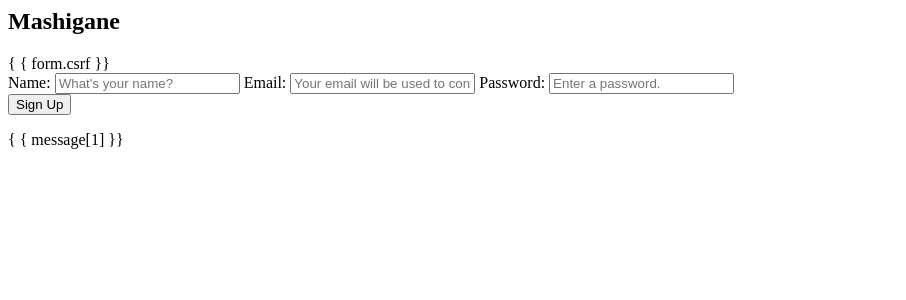
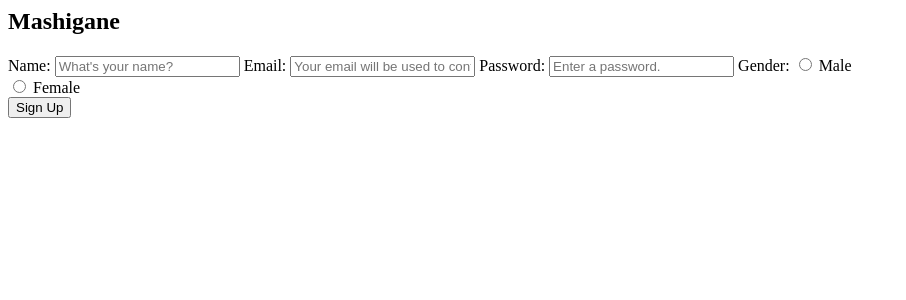
Before and after one commit to Geulmaster/Web_api, a Flask app: page / in a window 1280 px wide. Shown: the top 300 px of the page, without its empty margins (0-906 px from the left). Run offline with Flask 2, Linux system fonts and the light colour scheme.

Commit message:
Add radiobuttons

```diff
--- a/app.py
+++ b/app.py
@@ -6,9 +6,9 @@ app = Flask(__name__)
 app.config['SECRET_KEY'] = '7d441f27d441f27567d441f2b6176a'
 
 class ReusableForm(Form):
-    name = TextField('Name:', validators=[validators.required()])
-    email = TextField('Email:', validators=[validators.required(), validators.Length(min=6, max=35)])
-    password = TextField('Password:', validators=[validators.required(), validators.Length(min=3, max=35)])
+    name = TextField('Name:', validators=[validators.DataRequired()])
+    email = TextField('Email:', validators=[validators.DataRequired(), validators.Length(min=6, max=35)])
+    password = TextField('Password:', validators=[validators.DataRequired(), validators.Length(min=3, max=35)])
 
     @app.route("/", methods=['GET', 'POST'])
     def hello():
@@ -19,7 +19,8 @@ class ReusableForm(Form):
             name=request.form['name']
             password=request.form['password']
             email=request.form['email']
-            print(name, " ", email, " ", password) # In future projects I can jsonify these details
+            gender = request.form['options']
+            print(name, email, password, gender) # In future projects I can jsonify these details
 
         if form.validate():
             flash('Thanks for registration ' + name)
@@ -30,7 +31,6 @@ class ReusableForm(Form):
 
 @app.route("/about")
 def about():
-
     return render_template("about.html")
 
 if __name__ == "__main__":
--- a/templates/index.html
+++ b/templates/index.html
@@ -1,7 +1,6 @@
 <div class="container">
     <h2>Mashigane</h2>
     <form action="" method="post" role="form">
-        { { form.csrf }}
     <div class="form-group">
           <label for="name">Name:</label>
     <input type="text" class="form-control" id="name" name="name" placeholder="What's your name?">
@@ -11,6 +10,10 @@
 
     <label for="password">Password:</label>
     <input type="password" class="form-control" id="password" name="password" placeholder="Enter a password.">
+
+    <label for="Gender">Gender:</label>
+    <input type="radio" name="options" id="1" value="Male"> Male </input><br>
+    <input type="radio" name="options" id="2" value="Female"> Female </input><br>
 
     </div>
     <button type="submit" class="btn btn-success">Sign Up</button>
@@ -24,8 +27,6 @@
     {% endif %}
 
     {% if "Error" in message[1]: %}
-    <div class="alert alert-warning">
-                    { { message[1] }}</div>
     {% endif %}
     {% endfor %}
     {% endif %}
```
